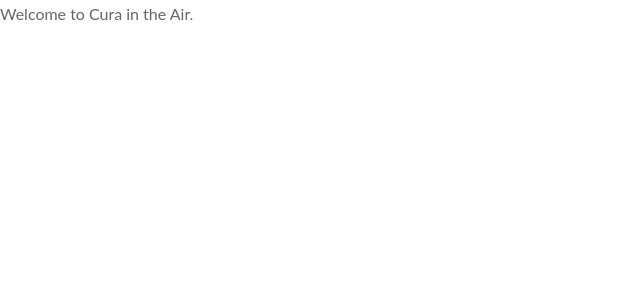
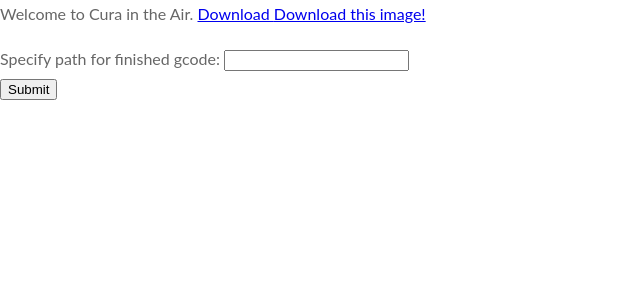
Before and after one commit to JRyanShue/CuraEngine-in-the-Air, a Flask app: page / in a window 1280 px wide. Shown: the top 300 px of the page, without its empty margins (0-640 px from the left). Run offline with Flask 2, Linux system fonts and the light colour scheme; some libraries are stand-ins or nearby versions.

Commit message:
Experimenting with flask
To be done: integration with CuraEngine

```diff
--- /dev/null
+++ b/Cura-in-the-Air Frontend/web/resources/sample_download.txt
@@ -0,0 +1,2 @@
+Sample download! Will eventually be gcode...
+Or not at all, directly streaming to raspberry pi!
--- a/Cura-in-the-Air Frontend/web/templates/main.html
+++ b/Cura-in-the-Air Frontend/web/templates/main.html
@@ -15,5 +15,28 @@
 
         Welcome to Cura in the Air.
 
+        <a href="Cura-in-the-Air Frontend/web/resources/sample_download.txt" download="sample_download.txt">
+            Download
+        </a>
+
+        <a href="Cura-in-the-Air Frontend/web/resources/Zenger.jpg" download="Zenger.jpg">
+            Download this image!
+        </a>
+
+        <form action="" method="post">
+            <p>
+                <form method="post" class = "inputs">
+                  <div class="FormText">
+                      <label for="save_path">Specify path for finished gcode:</label>
+                      <input type="text" name="name" class = "text_box1">
+                  </div>
+                  <div class="stylebutton">
+                      <input type="submit" class = "submit_button">
+                  </div>
+                </form>
+
+            </p>
+        </form>
+
     </body>
 </html>
```
Also changed, not shown: Cura-in-the-Air Frontend/web/resources/Zenger.jpg (added).
